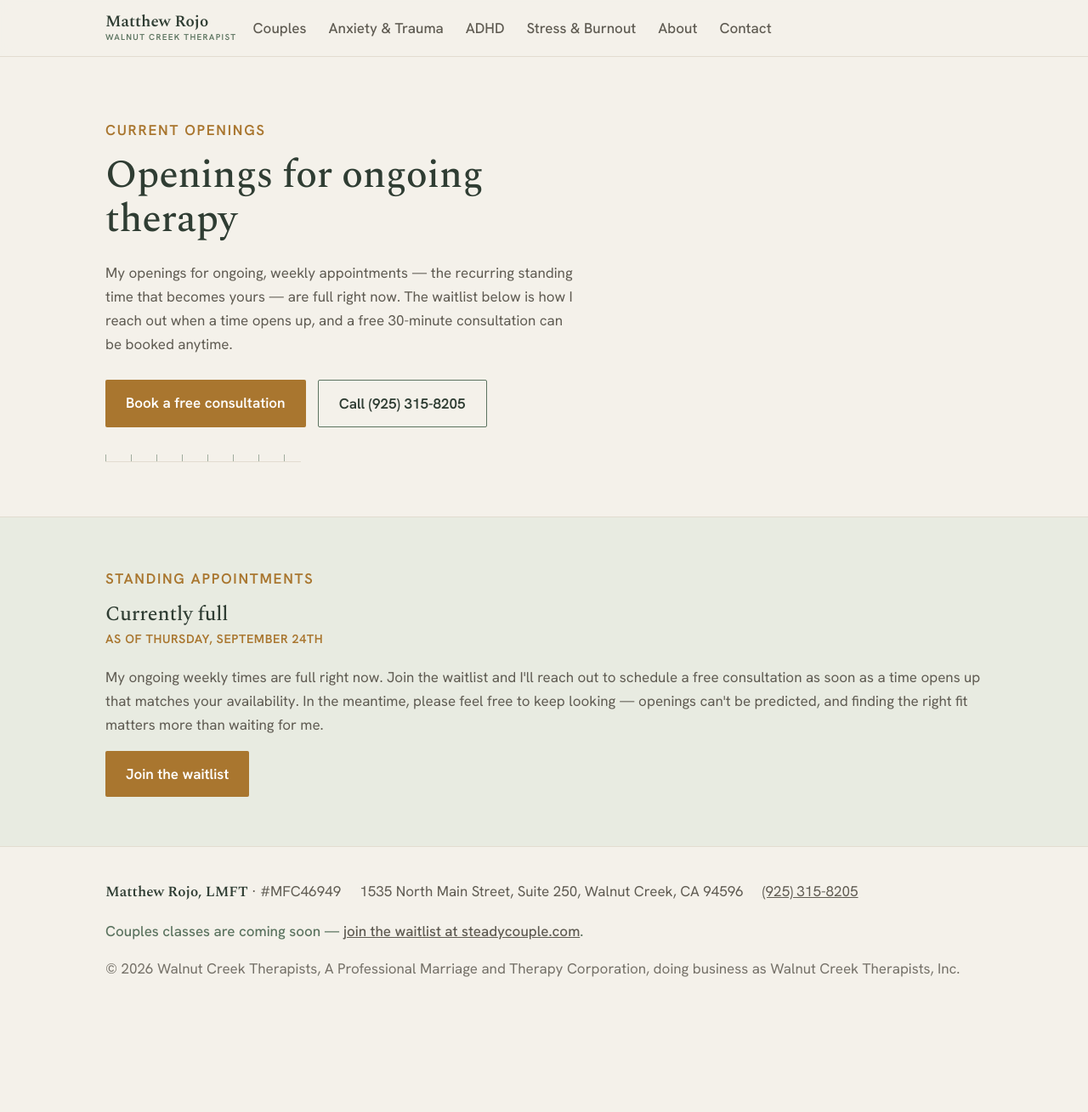
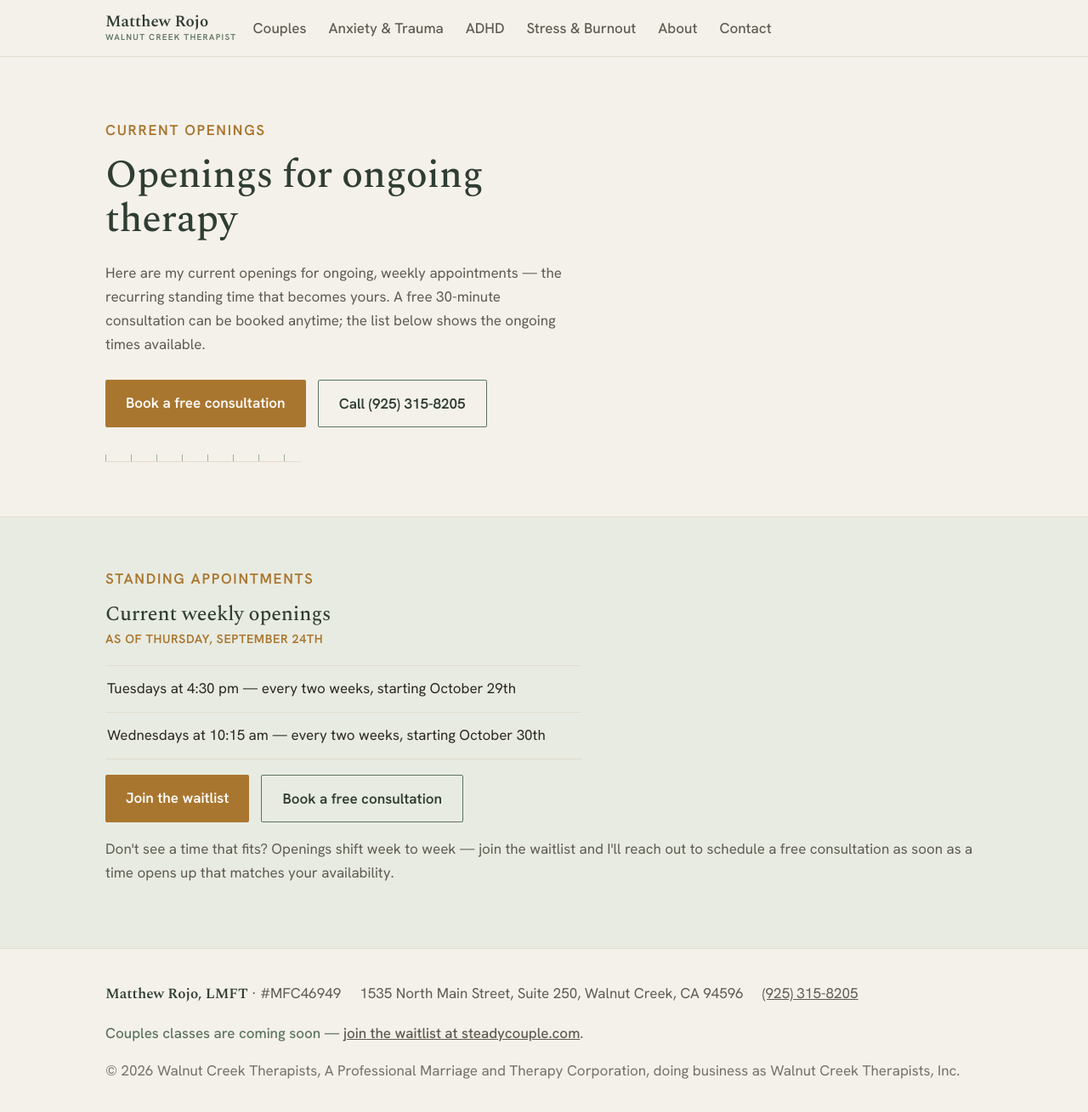
Before and after one commit to walnutcreektherapist/walnutcreektherapist.github.io, a Jekyll site: the page built from openings.html, in a window 1280 px wide and 1312 px high. Shown: the top 1309 px of the window at 85% size. Built offline with Jekyll 4.4.1, drawn with Linux system fonts in a browser that asks for light colours.

Commit message:
Change openings mode from 'full' to 'hybrid'

```diff
--- a/_config.yml
+++ b/_config.yml
@@ -55,7 +55,7 @@ fees:
 #   waitlist_url points to the SimplePractice CONTACT FORM (the waitlist intake),
 #   NOT the consult scheduler. Don't swap them.
 openings:
-  mode: "full"
+  mode: "hybrid"
   as_of: "Thursday, September 24th"
   waitlist_url: "https://walnutcreektherapists.clientsecure.me/contact-widget"
   slots:
```
